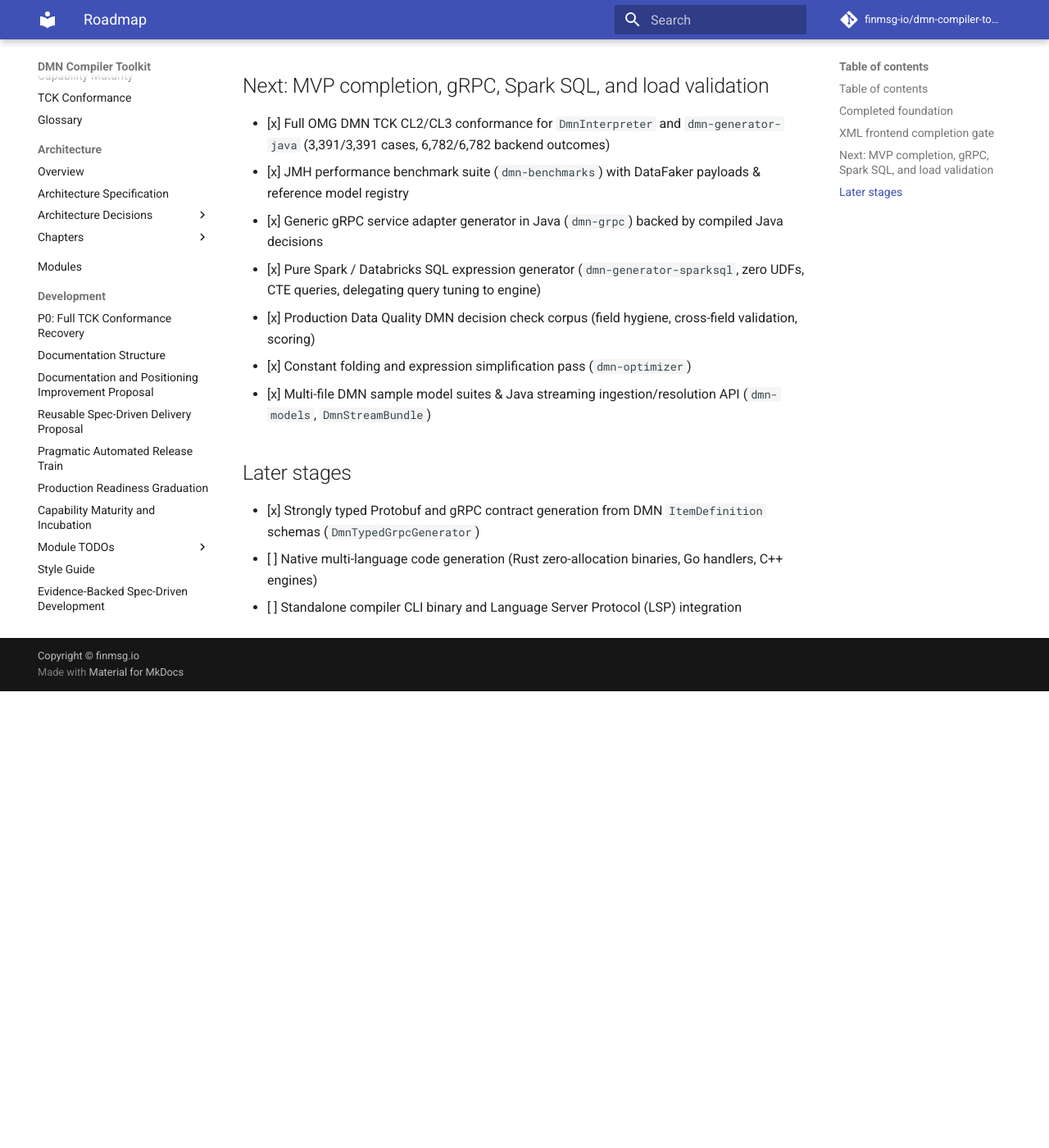
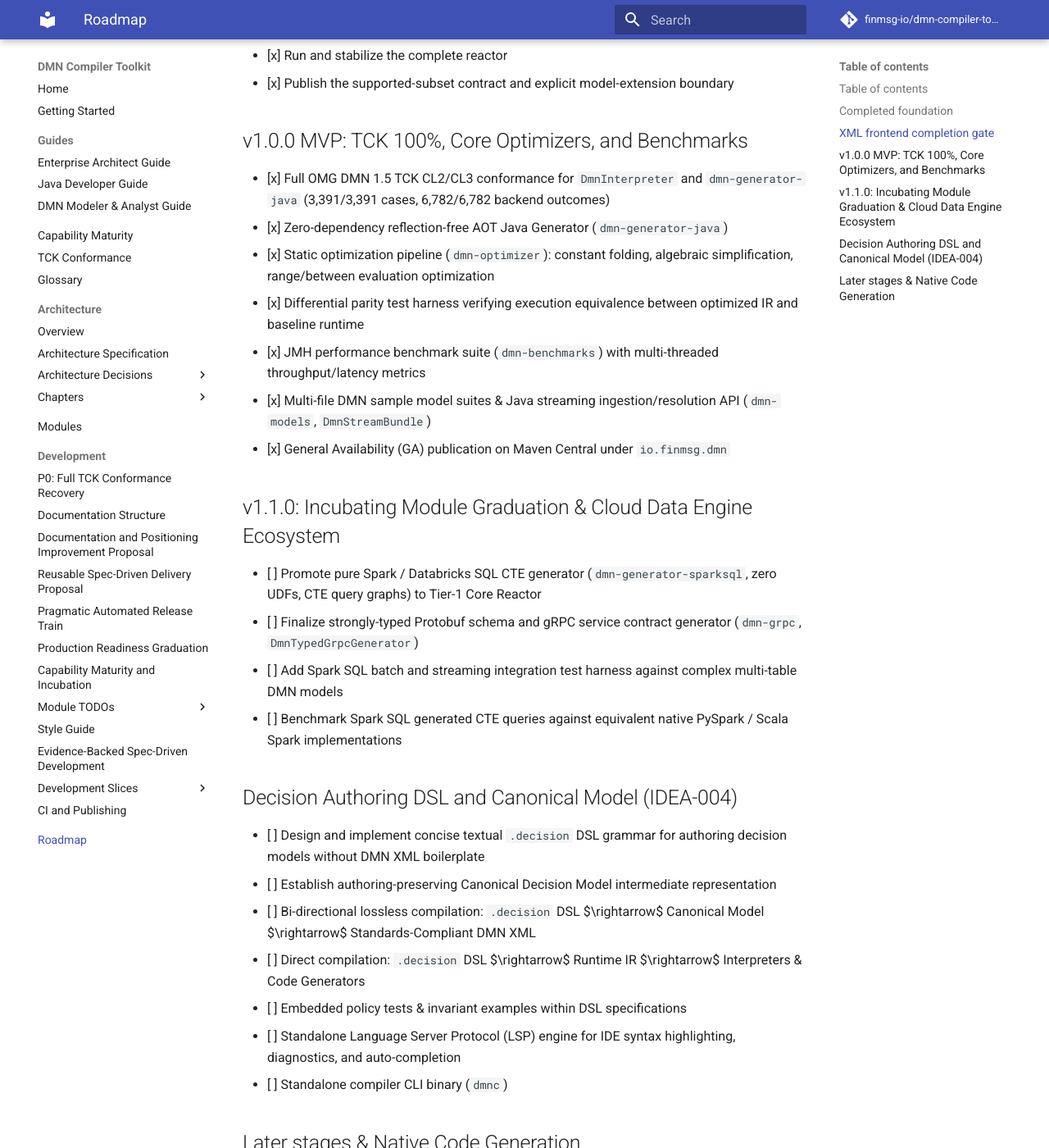
Before and after one commit to finmsg-io/dmn-compiler-toolkit, an MkDocs documentation site: the page built from docs/roadmap.md, in a window 1280 px wide and 1400 px high, scrolled down 2173 px. Shown: the whole window at 82% size. Built offline with MkDocs 1.6.1 and Material for MkDocs 9.7.7, drawn with Linux system fonts in a browser that asks for light colours; comment, search, counter and statistics services are not loaded; before the commit the page ends 3016 px from its top, so only the background shows below that; some of the changed text lies outside the part shown.

Commit message:
docs(roadmap): add v1.1.0 milestones and IDEA-004 decision authoring DSL

```diff
--- a/docs/roadmap.md
+++ b/docs/roadmap.md
@@ -5,8 +5,10 @@
 
 - [Completed foundation](#contents-section-1)
 - [XML frontend completion gate](#contents-section-2)
-- [Next: MVP completion, gRPC, Spark SQL, and load validation](#contents-section-3)
-- [Later stages](#contents-section-4)
+- [v1.0.0 MVP: TCK 100%, Core Optimizers, and Benchmarks](#contents-section-3)
+- [v1.1.0: Incubating Module Graduation & Cloud Data Engine Ecosystem](#contents-section-4)
+- [Decision Authoring DSL and Canonical Model (IDEA-004)](#contents-section-5)
+- [Later stages & Native Code Generation](#contents-section-6)
 <!-- generated-toc:end -->
 
 
@@ -68,19 +70,38 @@
 - [x] Publish the supported-subset contract and explicit model-extension boundary
 
 <a id="contents-section-3"></a>
-## Next: MVP completion, gRPC, Spark SQL, and load validation
+## v1.0.0 MVP: TCK 100%, Core Optimizers, and Benchmarks
 
-- [x] Full OMG DMN TCK CL2/CL3 conformance for `DmnInterpreter` and `dmn-generator-java` (3,391/3,391 cases, 6,782/6,782 backend outcomes)
-- [x] JMH performance benchmark suite (`dmn-benchmarks`) with DataFaker payloads & reference model registry
-- [x] Generic gRPC service adapter generator in Java (`dmn-grpc`) backed by compiled Java decisions
-- [x] Pure Spark / Databricks SQL expression generator (`dmn-generator-sparksql`, zero UDFs, CTE queries, delegating query tuning to engine)
-- [x] Production Data Quality DMN decision check corpus (field hygiene, cross-field validation, scoring)
-- [x] Constant folding and expression simplification pass (`dmn-optimizer`)
+- [x] Full OMG DMN 1.5 TCK CL2/CL3 conformance for `DmnInterpreter` and `dmn-generator-java` (3,391/3,391 cases, 6,782/6,782 backend outcomes)
+- [x] Zero-dependency reflection-free AOT Java Generator (`dmn-generator-java`)
+- [x] Static optimization pipeline (`dmn-optimizer`): constant folding, algebraic simplification, range/between evaluation optimization
+- [x] Differential parity test harness verifying execution equivalence between optimized IR and baseline runtime
+- [x] JMH performance benchmark suite (`dmn-benchmarks`) with multi-threaded throughput/latency metrics
 - [x] Multi-file DMN sample model suites & Java streaming ingestion/resolution API (`dmn-models`, `DmnStreamBundle`)
+- [x] General Availability (GA) publication on Maven Central under `io.finmsg.dmn`
 
 <a id="contents-section-4"></a>
-## Later stages
+## v1.1.0: Incubating Module Graduation & Cloud Data Engine Ecosystem
 
-- [x] Strongly typed Protobuf and gRPC contract generation from DMN `ItemDefinition` schemas (`DmnTypedGrpcGenerator`)
+- [ ] Promote pure Spark / Databricks SQL CTE generator (`dmn-generator-sparksql`, zero UDFs, CTE query graphs) to Tier-1 Core Reactor
+- [ ] Finalize strongly-typed Protobuf schema and gRPC service contract generator (`dmn-grpc`, `DmnTypedGrpcGenerator`)
+- [ ] Add Spark SQL batch and streaming integration test harness against complex multi-table DMN models
+- [ ] Benchmark Spark SQL generated CTE queries against equivalent native PySpark / Scala Spark implementations
+
+<a id="contents-section-5"></a>
+## Decision Authoring DSL and Canonical Model (IDEA-004)
+
+- [ ] Design and implement concise textual `.decision` DSL grammar for authoring decision models without DMN XML boilerplate
+- [ ] Establish authoring-preserving Canonical Decision Model intermediate representation
+- [ ] Bi-directional lossless compilation: `.decision` DSL $\rightarrow$ Canonical Model $\rightarrow$ Standards-Compliant DMN XML
+- [ ] Direct compilation: `.decision` DSL $\rightarrow$ Runtime IR $\rightarrow$ Interpreters & Code Generators
+- [ ] Embedded policy tests & invariant examples within DSL specifications
+- [ ] Standalone Language Server Protocol (LSP) engine for IDE syntax highlighting, diagnostics, and auto-completion
+- [ ] Standalone compiler CLI binary (`dmnc`)
+
+<a id="contents-section-6"></a>
+## Later stages & Native Code Generation
+
 - [ ] Native multi-language code generation (Rust zero-allocation binaries, Go handlers, C++ engines)
-- [ ] Standalone compiler CLI binary and Language Server Protocol (LSP) integration
+- [ ] WebAssembly (Wasm) evaluation backend for edge decision execution
+- [ ] Interactive Visual Decision Model Inspector and graphical debugger
```
